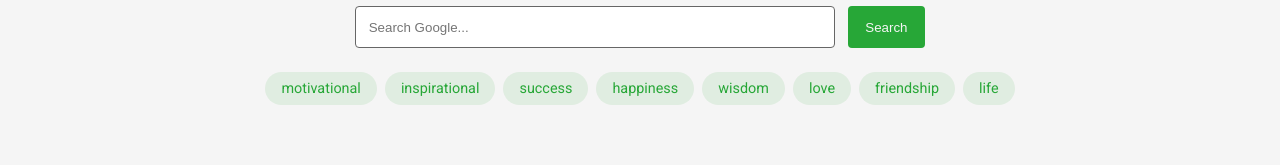
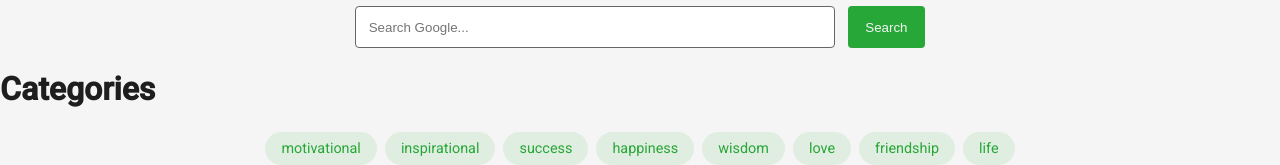
Before and after one commit to LejeuneA/positive-quotes-app, an Angular app: page /home in a window 1280 px wide. Shown: the part 178-343 px from the top of the page. Built offline with nearby package versions, Linux system fonts and the light colour scheme; no server answers; sample sign-in values are in the browser's storage.

Commit message:
Update home.component.html

```diff
--- a/src/app/pages/home/home.component.html
+++ b/src/app/pages/home/home.component.html
@@ -4,6 +4,8 @@
 <app-search></app-search>
 
 <!-- Categories Pills - Only show when logged in -->
+
+<h1 class="categories-title">Categories</h1>
 <div class="categories-container" *ngIf="currentUser">
   <div class="category-pill" *ngFor="let category of categories" (click)="selectCategory(category)"
     [class.active]="selectedCategory === category">
```
